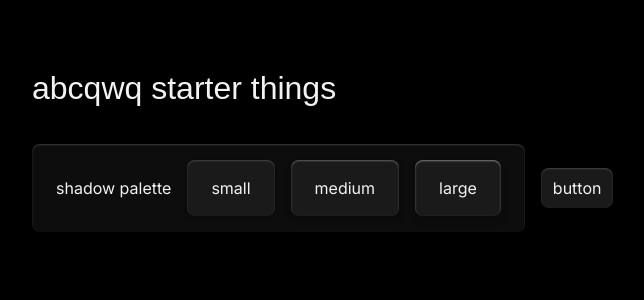
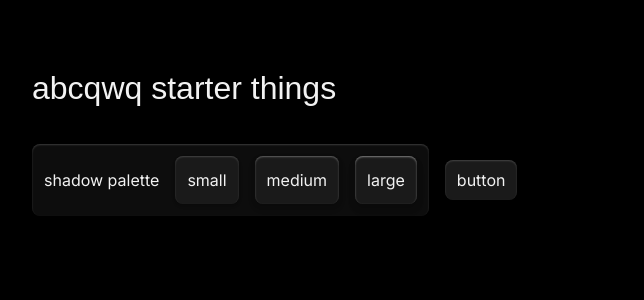
Before and after one commit to abcqwq/nextqwq-starter, a Next.js app: page / in a window 1280 px wide. Shown: the top 300 px of the page, without its empty margins (224-868 px from the left). Built offline with nearby package versions, Linux system fonts and the light colour scheme; no server answers; a web font is replaced by a local one.

Commit message:
feat: add padding prop to Card component and remove default padding

```diff
--- a/src/components/Card.tsx
+++ b/src/components/Card.tsx
@@ -2,7 +2,6 @@
 import styled from 'styled-components';
 
 const Container = styled.div`
-  padding: ${16 / 16}rem ${24 / 16}rem;
   border-radius: ${8 / 16}rem;
 
   box-shadow: var(--shadow);
@@ -21,19 +20,36 @@ const colorMapper = {
   '3': 'var(--color-bg-3)'
 };
 
+const paddingMapper = {
+  'p-small': `${8 / 16}rem ${8 / 16}rem`,
+  'p-medium': `${12 / 16}rem ${12 / 16}rem`,
+  'p-large': `${16 / 16}rem ${16 / 16}rem`,
+
+  small: `${8 / 16}rem ${12 / 16}rem`,
+  medium: `${12 / 16}rem ${16 / 16}rem`,
+  large: `${16 / 16}rem ${20 / 16}rem`
+};
+
 type CardProps = {
   children: React.ReactNode;
+  padding?: 'p-small' | 'p-medium' | 'p-large' | 'small' | 'medium' | 'large';
   shadow?: 'small' | 'medium' | 'large';
   color?: '1' | '2' | '3';
 };
 
-const Card = ({ children, shadow = 'small', color = '2' }: CardProps) => {
+const Card = ({
+  children,
+  shadow = 'small',
+  color = '2',
+  padding = 'p-medium'
+}: CardProps) => {
   return (
     <Container
       style={
         {
           '--shadow': shadowMapper[shadow],
-          '--color': colorMapper[color]
+          '--color': colorMapper[color],
+          padding: paddingMapper[padding]
         } as React.CSSProperties
       }
     >
```
